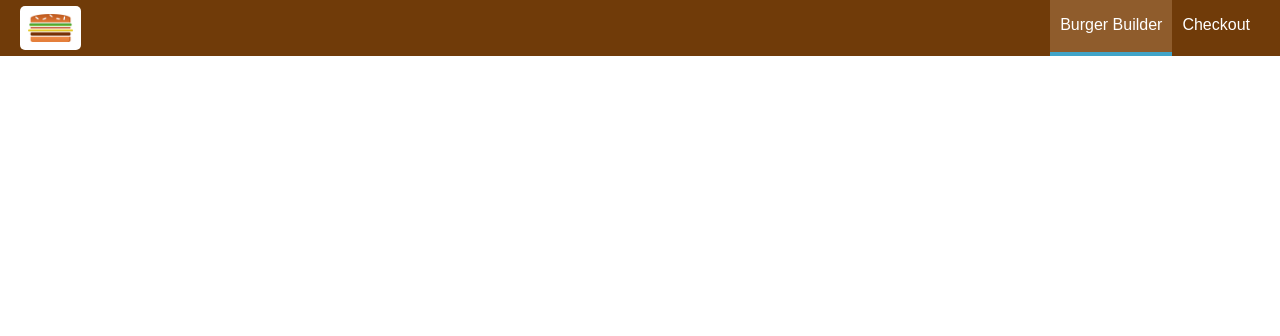
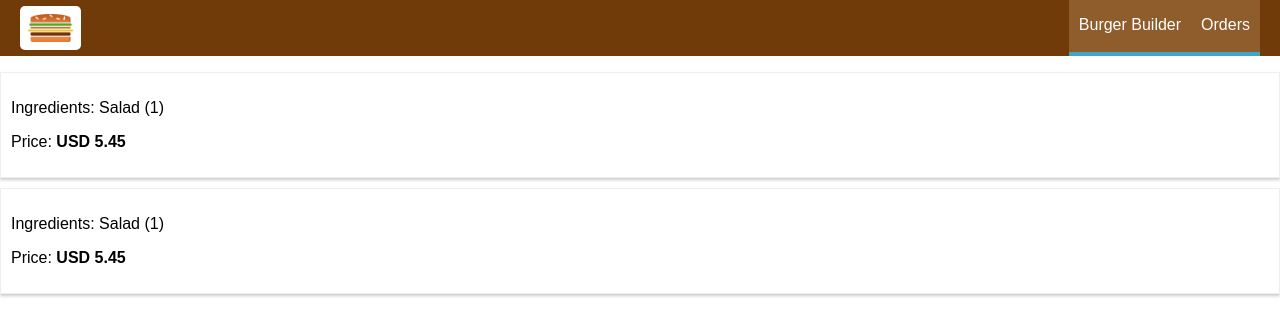
Before and after one commit to marcpre/demo-react-burger-builder, a React app: page /orders in a window 1280 px wide. Shown: the top 336 px of the page. Built offline with nearby package versions, Linux system fonts and the light colour scheme.

Commit message:
adding orders component + linking

```diff
--- a/src/App.js
+++ b/src/App.js
@@ -4,6 +4,7 @@ import { Route, Switch } from 'react-router-dom'
 import Layout from './components/Layout/Layout';
 import BurgerBuilder from './containers/BurgerBuilder/BurgerBuilder';
 import Checkout from './containers/Checkout/Checkout';
+import Orders from './containers/Orders/Orders';
 
 class App extends Component {
   render () {
@@ -12,6 +13,7 @@ class App extends Component {
         <Layout>
           <Switch>
             <Route path="/checkout" component={Checkout} />
+            <Route path="/orders" component={Orders} />
             <Route path="/" exact component={BurgerBuilder} />
           </Switch>
         </Layout>
--- a/src/components/Navigation/NavigationItems/NavigationItem/NavigationItem.js
+++ b/src/components/Navigation/NavigationItems/NavigationItem/NavigationItem.js
@@ -1,12 +1,14 @@
 import React from 'react';
+import { NavLink } from 'react-router-dom'
 
 import classes from './NavigationItem.css';
 
 const navigationItem = ( props ) => (
     <li className={classes.NavigationItem}>
-        <a
-            href={props.link}
-            className={props.active ? classes.active : null}>{props.children}</a>
+        <NavLink
+            to={props.link}
+            exact={props.exact}
+            activeClassName={classes.active}>{props.children}</NavLink>
     </li>
 );
 
--- a/src/components/Navigation/NavigationItems/NavigationItems.js
+++ b/src/components/Navigation/NavigationItems/NavigationItems.js
@@ -5,8 +5,8 @@ import NavigationItem from './NavigationItem/NavigationItem';
 
 const navigationItems = () => (
     <ul className={classes.NavigationItems}>
-        <NavigationItem link="/" active>Burger Builder</NavigationItem>
-        <NavigationItem link="/">Checkout</NavigationItem>
+        <NavigationItem link="/" >Burger Builder</NavigationItem>
+        <NavigationItem link="/orders">Orders</NavigationItem>
     </ul>
 );
 
--- /dev/null
+++ b/src/components/Order/Order.css
@@ -0,0 +1,8 @@
+.Order {
+    width: 100%;
+    border: 1px solid  #eee;
+    box-shadow: 0 2px 3px #ccc;
+    padding: 10px;
+    margin: 10px auto;
+    box-sizing: border-box;
+}
--- /dev/null
+++ b/src/components/Order/Order.js
@@ -0,0 +1,11 @@
+import React from 'react'
+import classes from './Order.css'
+
+const order = (props) => (
+    <div className={classes.Order}>
+        <p>Ingredients: Salad (1)</p>
+        <p>Price: <strong>USD 5.45</strong></p>
+    </div>
+)
+
+export default order
--- a/src/containers/Orders/Orders.js
+++ b/src/containers/Orders/Orders.js
@@ -1,7 +1,16 @@
 import React, { Component } from 'react'
 
-class Order extends Component {
+import Order from '../../components/Order/Order'
 
+class Orders extends Component {
+    render() {
+        return (
+            <div>
+                <Order />
+                <Order />
+            </div>
+        )
+    }
 }
 
-export default Order;
+export default Orders;
```
